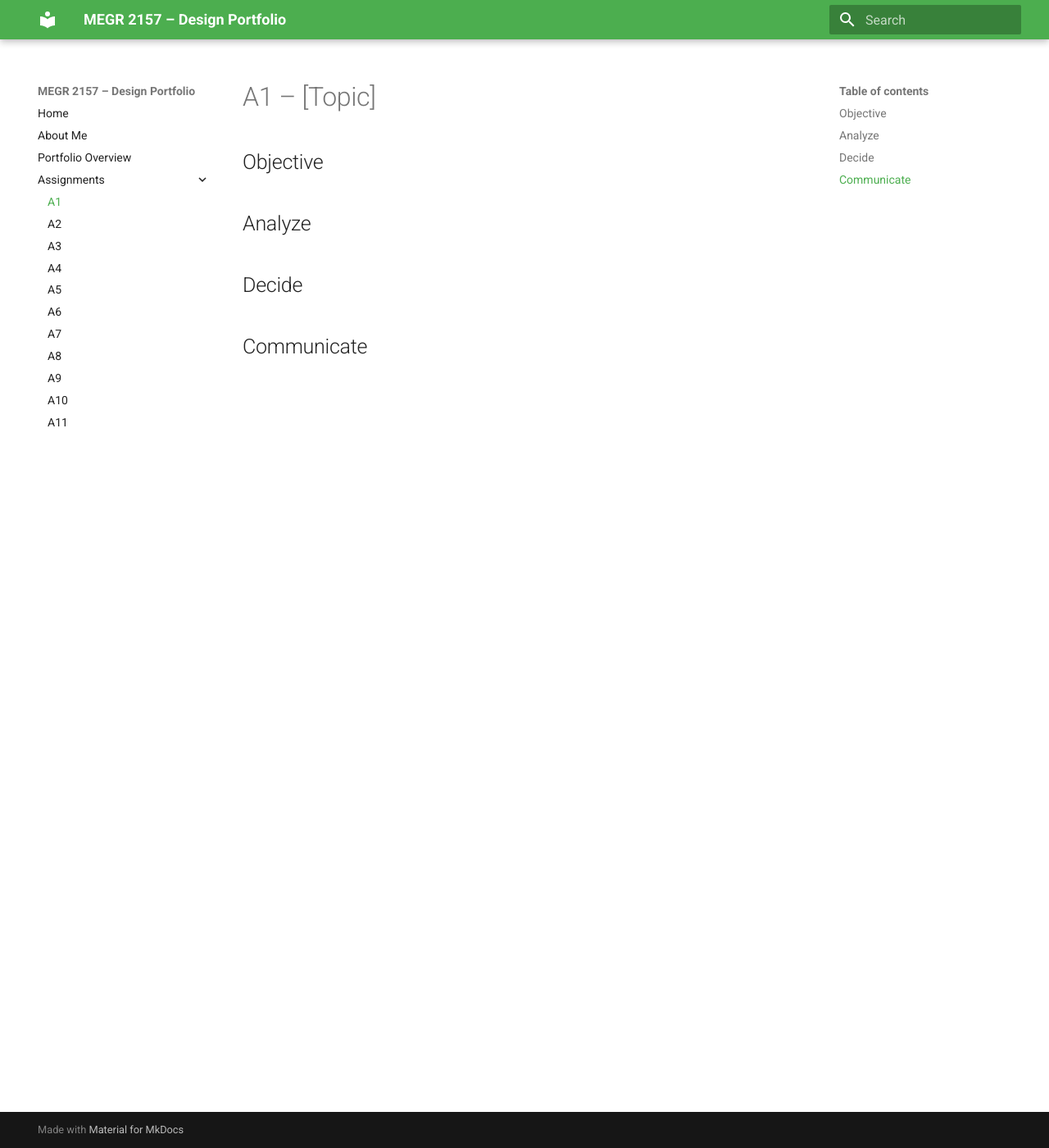
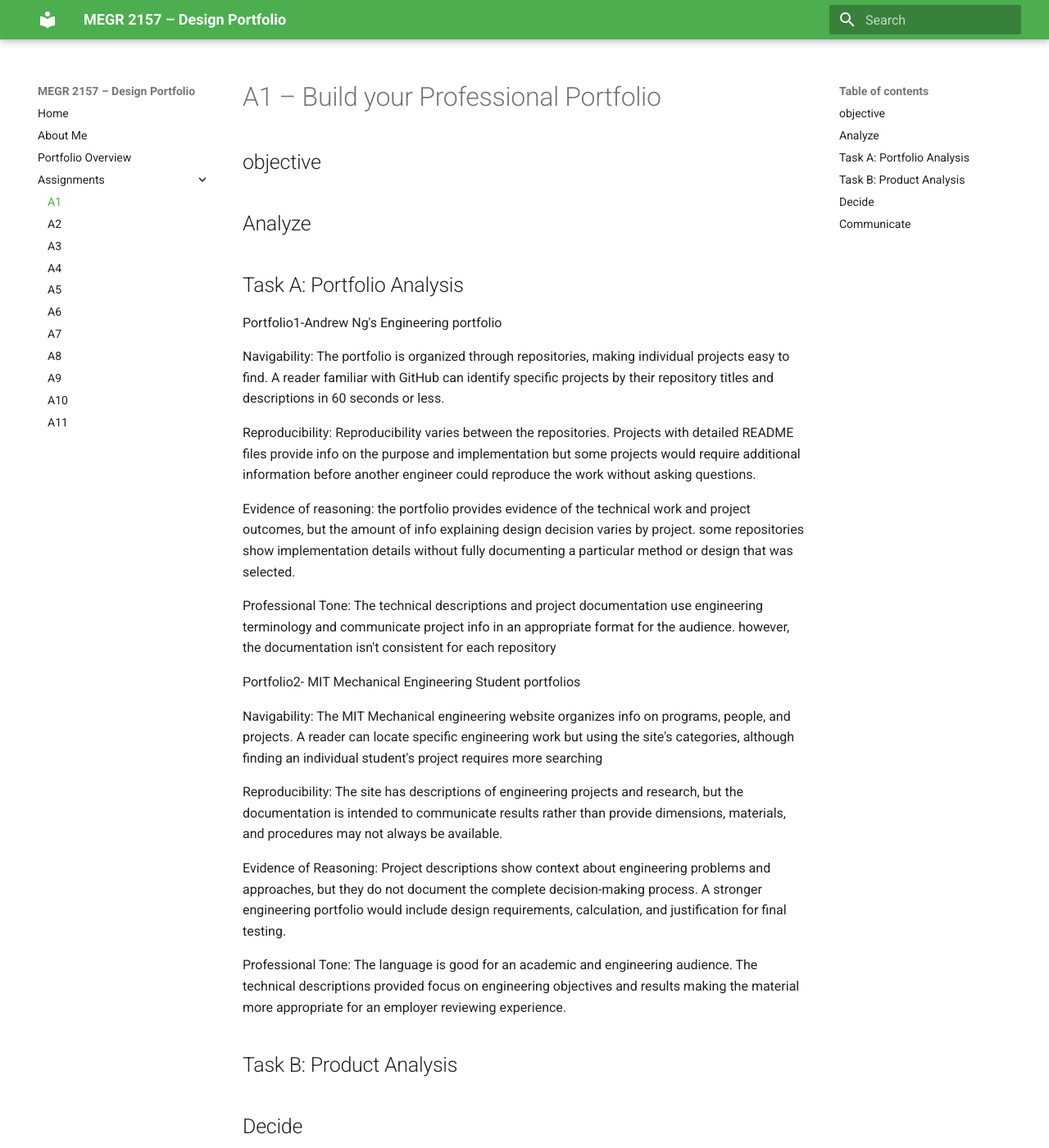
Before and after one commit to KiishiAyoG80/MEGR-2156-portfolio, an MkDocs documentation site: the page built from docs/assignments/A01/index.md, in a window 1280 px wide and 1400 px high. Shown: the whole window at 82% size. Built offline with MkDocs 1.6.1 and Material for MkDocs 9.7.7, drawn with Linux system fonts in a browser that asks for light colours; some of the changed text lies outside the part shown.

Commit message:
Revise portfolio analysis and product analysis sections
Updated the content of the portfolio analysis and product analysis sections to enhance clarity and organization. Added new headings and improved the professional tone throughout the document.

```diff
--- a/docs/assignments/A01/index.md
+++ b/docs/assignments/A01/index.md
@@ -1,12 +1,36 @@
-# A1 – [Topic]
+# A1 – Build your Professional Portfolio
+## objective
+## Analyze
+## Task A:  Portfolio Analysis
+Portfolio1-Andrew Ng's Engineering portfolio
 
-## Objective
+Navigability: The portfolio is organized through repositories, making individual projects easy to find. A reader familiar with GitHub can identify specific projects by their repository titles and descriptions in 60 seconds or less.
 
+Reproducibility: Reproducibility varies between the repositories. Projects with detailed README files provide info on the purpose and implementation but some projects would require additional information before another engineer could reproduce the work without asking questions.
 
-## Analyze
+Evidence of reasoning: the portfolio provides evidence of the technical work and project outcomes, but the amount of info explaining design decision varies by project. some repositories show implementation details without fully documenting a particular method or design that was selected.
+
+Professional Tone: The technical descriptions and project documentation use engineering terminology and communicate project info in an appropriate format for the audience. however, the documentation isn't consistent for each repository
+
+Portfolio2- MIT Mechanical Engineering Student portfolios
+
+Navigability: The MIT Mechanical engineering website organizes info on programs, people, and projects. A reader can locate specific engineering work but using the site's categories, although finding an individual student's project requires more searching
+
+Reproducibility: The site has descriptions of engineering projects and research, but the documentation is intended to communicate results rather than provide dimensions, materials, and procedures may not always be available.
+
+Evidence of Reasoning: Project descriptions show context about engineering problems and approaches, but they do not document the complete decision-making process. A stronger engineering portfolio would include design requirements, calculation, and justification for final testing.
+
+Professional Tone: The language is good for an academic and engineering audience. The technical descriptions provided focus on engineering objectives and results making the material more appropriate for an employer reviewing experience.
+## Task B:  Product Analysis
 
 
 ## Decide
 
+Homepage Identity: The homepage identifies this site as an engineering portfolio and explains what type of engineering work the reader will find and the documentation standard used through the portfolio. This info is for an employer, instructor, or engineering colleague who may be reviewing the portfolio for the first time and needs to know its purpose without searching through individual assignments. The homepage prioritizes the portfolio's contents and engineering documentation rather than personal background.
+
+One Intentional Customization: I will customize the section labels in the portfolio navigation so that they can describe the purpsoe of each section using concise engineering terminology. This change satisfies the requirement for navigability because the reader should be able to identify where different types of work are located without looking a multiple page. The template labels provide the require structure.
+
+Documentation Standard: For each assignment entry, I will document the engineering problem, methods, and calculation so that another engineering student or colleague and can understand and evaluate the work without additional explanation.
 
 ## Communicate
+Found in the About Me Section
```
